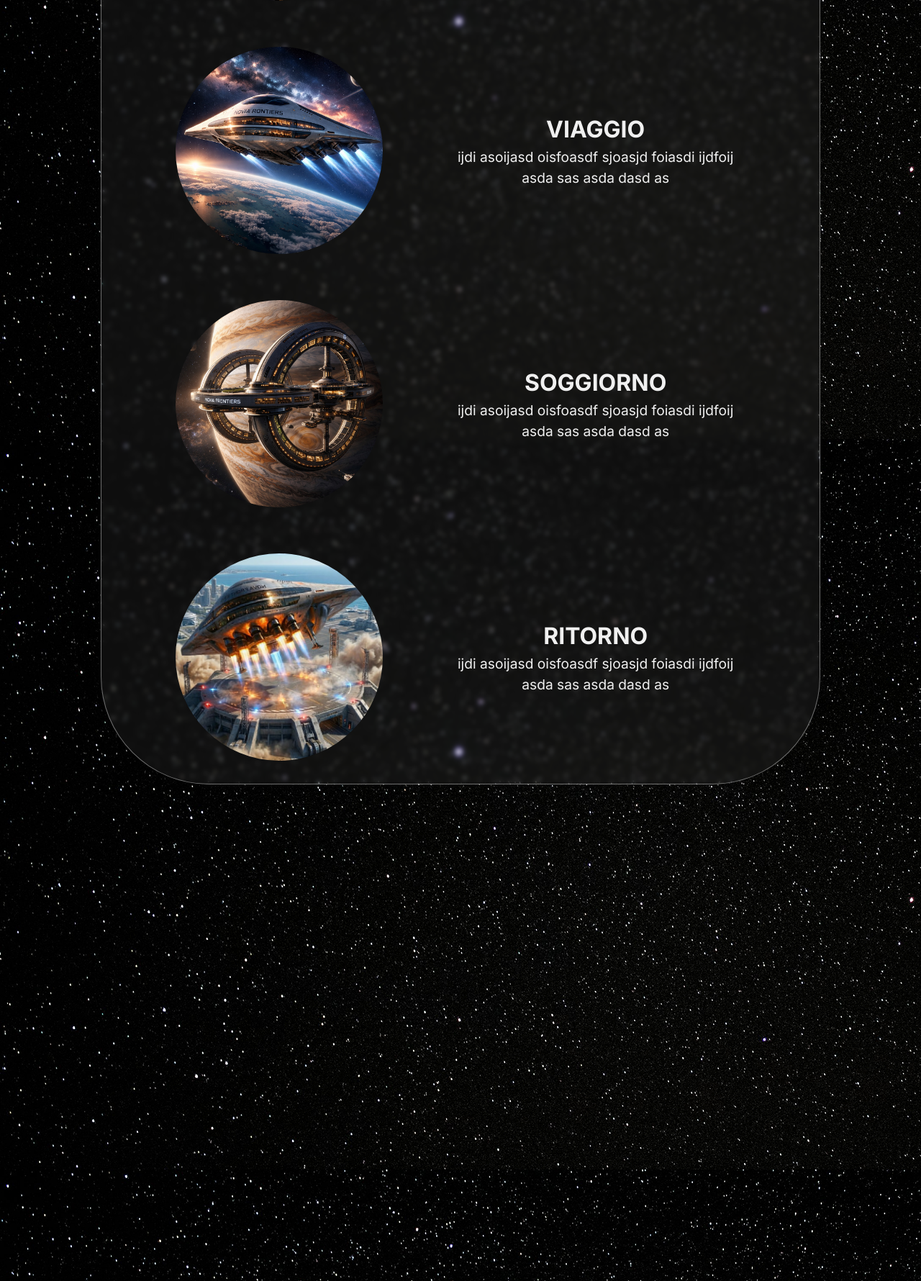
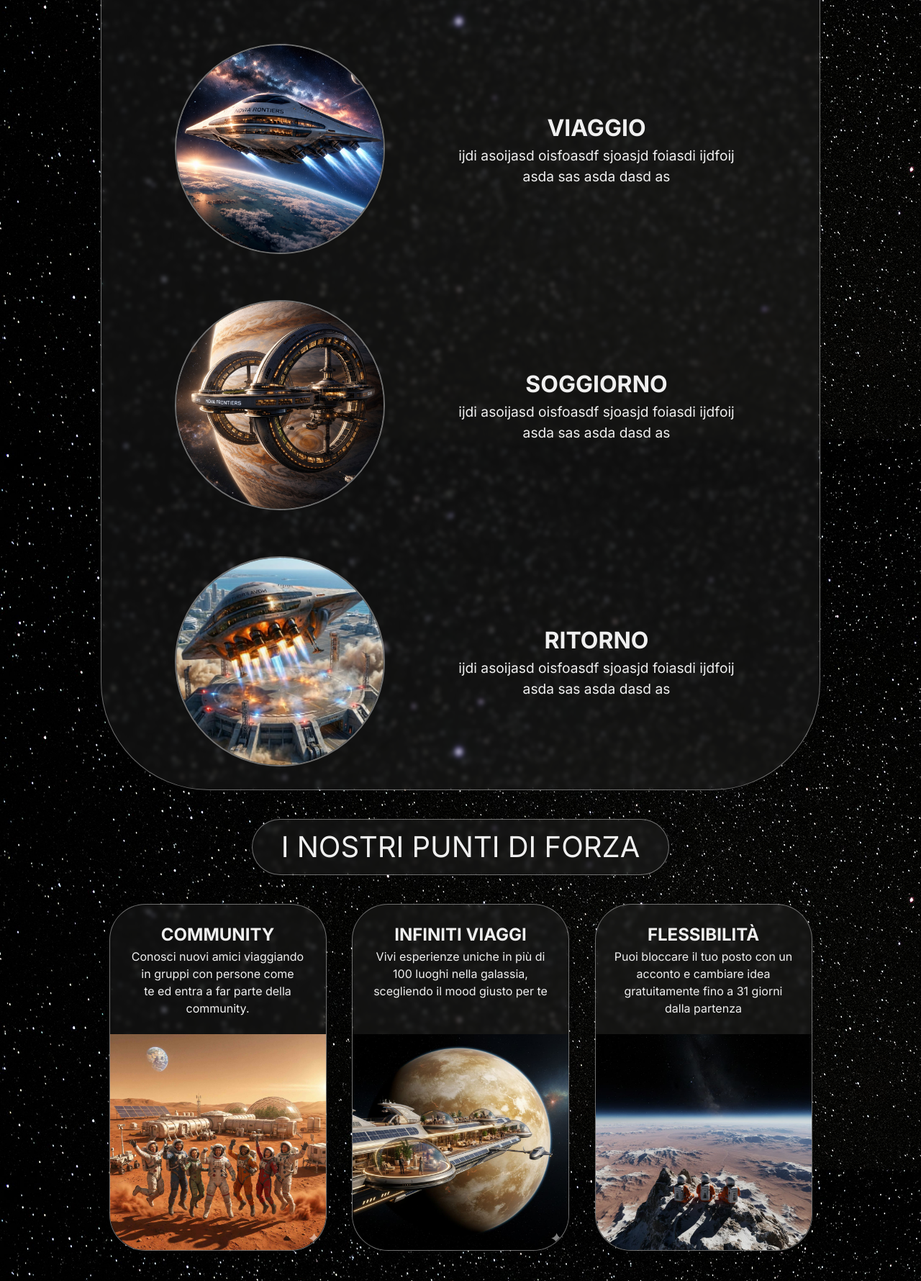
Before and after one commit to Chris-Libra-Unipd/ProgettoTecWeb, a PHP site: page / in a window 1280 px wide. Shown: the part 1420-3200 px from the top of the page at 72% size. Run offline with PHP 8.4, Linux system fonts and the light colour scheme.

Commit message:
aggiunta sezione i nostri punti di forza

```diff
--- a/css/mini_style.css
+++ b/css/mini_style.css
@@ -60,6 +60,14 @@ h2 {
     padding: 2em 1.5em;
 }
 
+#programma-container h3 {
+    font-size: 2em;
+}
+
+.txt-container-lista-programma h4 {
+    font-size: 1.7em;
+}
+
 .img-lista-programma {
     max-width: 100%;
 }
@@ -67,6 +75,7 @@ h2 {
 .txt-container-lista-programma {
     min-width: auto;
 }
+
 
 
 
--- a/css/style.css
+++ b/css/style.css
@@ -339,17 +339,18 @@ header {
     margin: 0 auto;
     height: 3000px;
     max-width: 90%;
+    text-align: center;
 }
 
 #contenuto h2 {
     text-align: center;
     font-weight: normal;
-    margin-bottom: 1em;
 }
 
 #programma-container {
     border-radius: 150px;
     padding: 2em 3em;
+    margin-top: 2em;
 }
 
 #programma-container h3 {
@@ -375,6 +376,7 @@ header {
     width: 18em;
     border-radius: 50%;
     flex-shrink: 0;
+    border: 2px solid var(--border-liquid-glass);
 }
 
 .txt-container-lista-programma {
@@ -394,6 +396,49 @@ header {
     font-size: 1.2em;
     text-align: center;
 }
+
+#punti-di-forza {
+    display: inline-block;
+    padding: 0.2em 1em;
+    border-radius: 50px;
+    margin: 1em 0;
+}
+
+
+
+#cards-list-container {
+    display: flex;
+    list-style-type: none;
+    margin: 0;
+    justify-content: space-evenly;
+    flex-wrap: wrap;
+    gap: 1.5em;
+}
+
+#cards-list-container h4 {
+    font-size: 1.5em;
+}
+
+#cards-list-container li {
+    width: 300px;
+    border-radius: 50px;
+    display: flex;
+    flex-direction: column;
+    justify-content: space-between;
+}
+
+.cards-txt-container {
+    color: var(--txt-color-not-pure-white);
+    padding: 1.5em;
+}
+
+#cards-list-container li img {
+    display: block;
+    width: 100%;
+    border-radius: 0 0 50px 50px;
+}
+
+
 
 
 /* ===================== END DAMN ==================*/
@@ -448,6 +493,8 @@ header {
 .testo-404 button{
  margin-top: 30px;
 }
+
+
 
 
 /* ===================== END CUOGO ==================*/
--- a/index.html
+++ b/index.html
@@ -109,6 +109,30 @@
                     </li>
                 </ul>
             </div>
+            <h2 id="punti-di-forza" class="generic-liquid-glass">I NOSTRI PUNTI DI FORZA</h2>
+            <ul id="cards-list-container">
+                <li class="generic-liquid-glass">
+                    <div class="cards-txt-container">
+                        <h4>COMMUNITY</h4>
+                        <p>Conosci nuovi amici viaggiando in gruppi con persone come te ed entra a far parte della community.</p>
+                    </div>
+                    <img src="assets/img/home/community.jpg" alt="">
+                </li class="generic-liquid-glass">
+                <li class="generic-liquid-glass">
+                    <div class="cards-txt-container">
+                        <h4>INFINITI VIAGGI</h4>
+                        <p>Vivi esperienze uniche in più di 100 luoghi nella galassia, scegliendo il mood giusto per te</p>
+                    </div>
+                    <img src="assets/img/home/infiniti_viaggi.jpg" alt="">
+                </li>
+                <li class="generic-liquid-glass">
+                    <div class="cards-txt-container">
+                        <h4>FLESSIBILITÀ</h4>
+                        <p>Puoi bloccare il tuo posto con un acconto e cambiare idea gratuitamente fino a 31 giorni dalla partenza</p>
+                    </div>
+                    <img src="assets/img/home/flessibilita.jpg" alt="">
+                </li>
+            </ul>
         </main>
     </body>
 </html>
```
